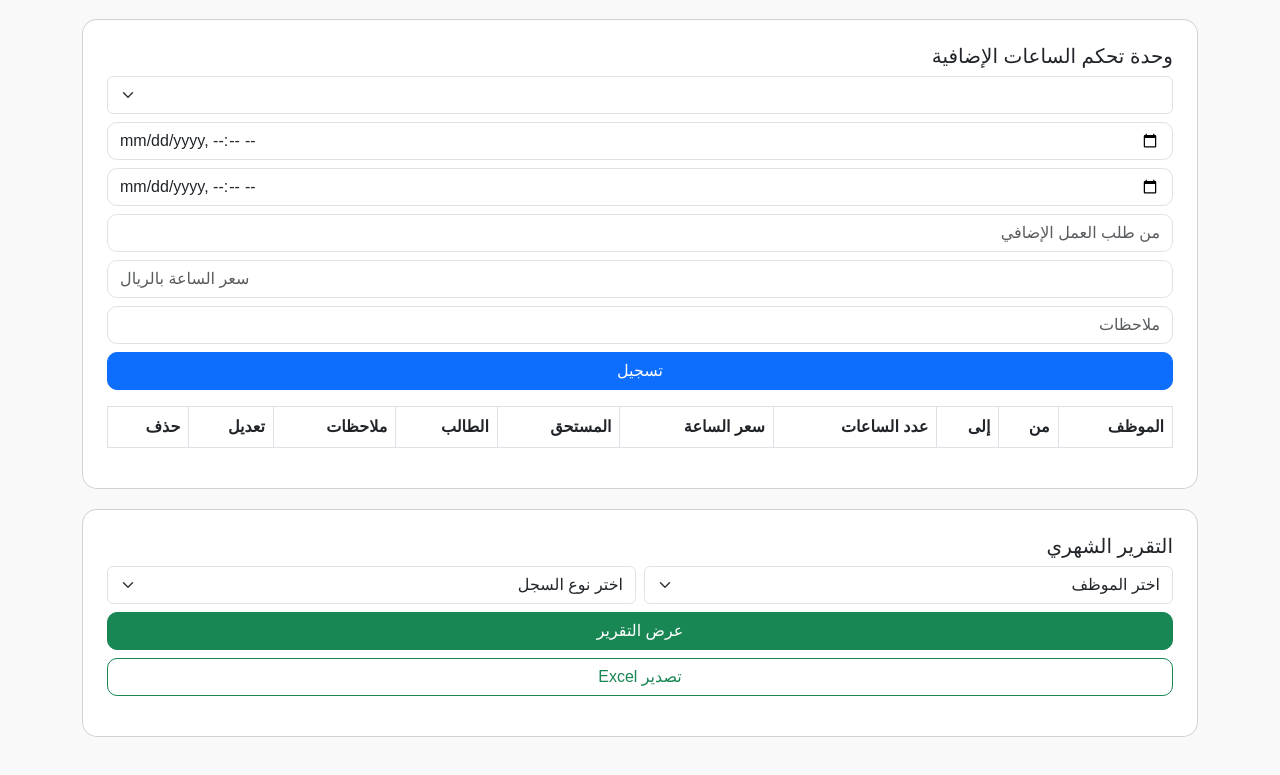
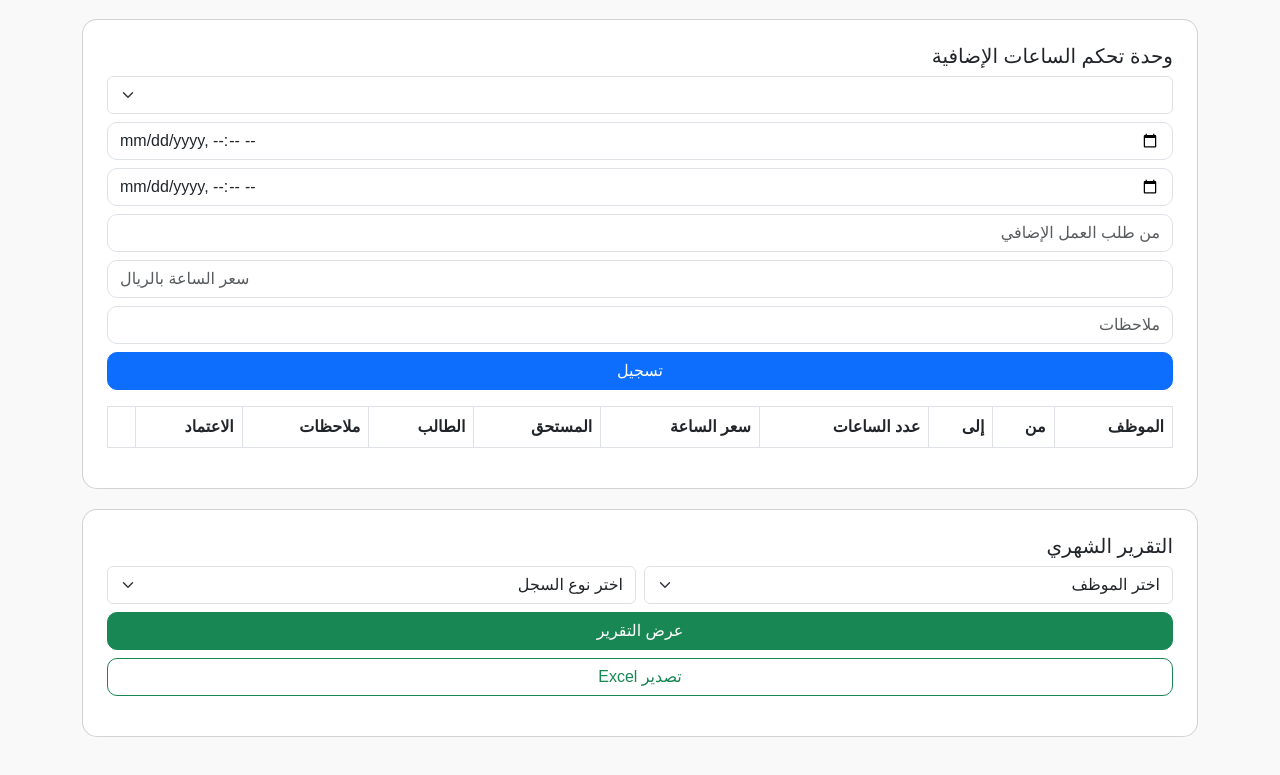
Before and after one commit to LetMeproo/smaww, a plain HTML site: page admin.html in a window 1280 px wide. Shown: the part 754-1529 px from the top of the page. Drawn offline with nearby package versions, Linux system fonts and the light colour scheme; a script that the page names is missing; a web font is replaced by a local one.

Commit message:
admin.html

```diff
--- a/admin.html
+++ b/admin.html
@@ -112,8 +112,8 @@
             <th>المستحق</th>
             <th>الطالب</th>
             <th>ملاحظات</th>
-            <th>تعديل</th>
-            <th>حذف</th>
+            <th>الاعتماد</th>
+            <th></th>
           </tr>
         </thead>
         <tbody id="overtimeTable"></tbody>
```
